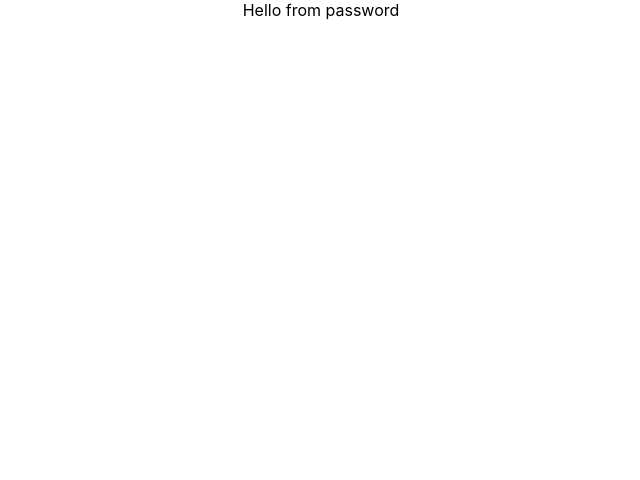
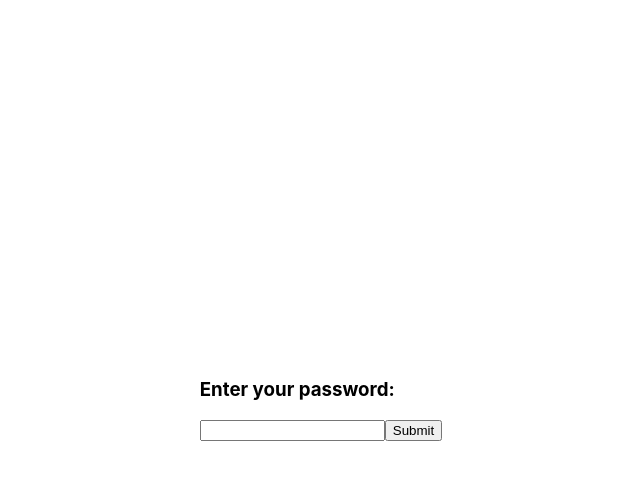
Before and after one commit to apinkev/bankingPassword, a React (Create React App) app: page / in a window 1280 px wide. Shown: the top 480 px of the page, without its empty margins (319-959 px from the left). Built offline with nearby package versions, Linux system fonts and the light colour scheme.

Commit message:
added random disabled inputs

```diff
--- a/src/App.css
+++ b/src/App.css
@@ -1,38 +1,7 @@
-.App {
-  text-align: center;
+body {
+    width: 100%;
+    display: flex;
+    justify-content: center;
+    align-items: center;
+    height: 100vh;
 }
-
-.App-logo {
-  height: 40vmin;
-  pointer-events: none;
-}
-
-@media (prefers-reduced-motion: no-preference) {
-  .App-logo {
-    animation: App-logo-spin infinite 20s linear;
-  }
-}
-
-.App-header {
-  background-color: #282c34;
-  min-height: 100vh;
-  display: flex;
-  flex-direction: column;
-  align-items: center;
-  justify-content: center;
-  font-size: calc(10px + 2vmin);
-  color: white;
-}
-
-.App-link {
-  color: #61dafb;
-}
-
-@keyframes App-logo-spin {
-  from {
-    transform: rotate(0deg);
-  }
-  to {
-    transform: rotate(360deg);
-  }
-}
--- a/src/App.tsx
+++ b/src/App.tsx
@@ -1,12 +1,38 @@
-import React from "react";
+import React, { useState } from "react";
+import PasswordInput from "./components/passwordInput";
 import "./App.css";
-import PasswordInput from "./components/passwordInput";
 
 const App = () => {
+    const [password, setPassword] = useState("");
+    const [enteredPassword, setEnteredPassword] = useState(false);
+
+    const handleChange = (e: React.ChangeEvent<HTMLInputElement>) => {
+        setPassword(e.target.value);
+    };
+
+    const handleSubmit = (e: React.FormEvent<HTMLFormElement>) => {
+        e.preventDefault();
+        setEnteredPassword(true);
+    };
+
     return (
-        <div className="App">
-            <PasswordInput />
-        </div>
+        <>
+            {enteredPassword ? (
+                <PasswordInput password={password} />
+            ) : (
+                <div>
+                    <h3>Enter your password:</h3>
+                    <form onSubmit={handleSubmit}>
+                        <input
+                            maxLength={32}
+                            value={password}
+                            onChange={handleChange}
+                        />
+                        <input type="submit" />
+                    </form>
+                </div>
+            )}
+        </>
     );
 };
 
--- a/src/components/passwordInput.tsx
+++ b/src/components/passwordInput.tsx
@@ -1,7 +1,44 @@
 import React from "react";
+import "../styles/passwordInput.css";
 
-const PasswordInput = () => {
-    return <div>Hello from password</div>;
+interface Props {
+    password: string;
+}
+
+const PasswordInput = ({ password }: Props) => {
+    const passwordArray = password.split("");
+    const inputArray: JSX.Element[] = [];
+
+    const getRandomDisabledInputs = () => {
+        const values = [];
+        for (let index = 0; index < 5; index++) {
+            const randomIndex = Math.floor(
+                Math.random() * Math.floor(passwordArray.length)
+            );
+            values.push(randomIndex);
+        }
+        return values;
+    };
+
+    const values = getRandomDisabledInputs();
+
+    for (let index = 0; index < 32; index++) {
+        const element = (
+            <input
+                key={index}
+                disabled={!values.includes(index)}
+                maxLength={1}
+                className={
+                    values.includes(index)
+                        ? "single-character"
+                        : "single-character disabled"
+                }
+            />
+        );
+        inputArray.push(element);
+    }
+
+    return <div className="password-container">{inputArray}</div>;
 };
 
 export default PasswordInput;
--- /dev/null
+++ b/src/styles/passwordInput.css
@@ -0,0 +1,9 @@
+.single-character {
+    width: 15px;
+    margin: 5px;
+    border: 2px solid black;
+}
+
+.disabled {
+    border: 2px solid gray;
+}
```
